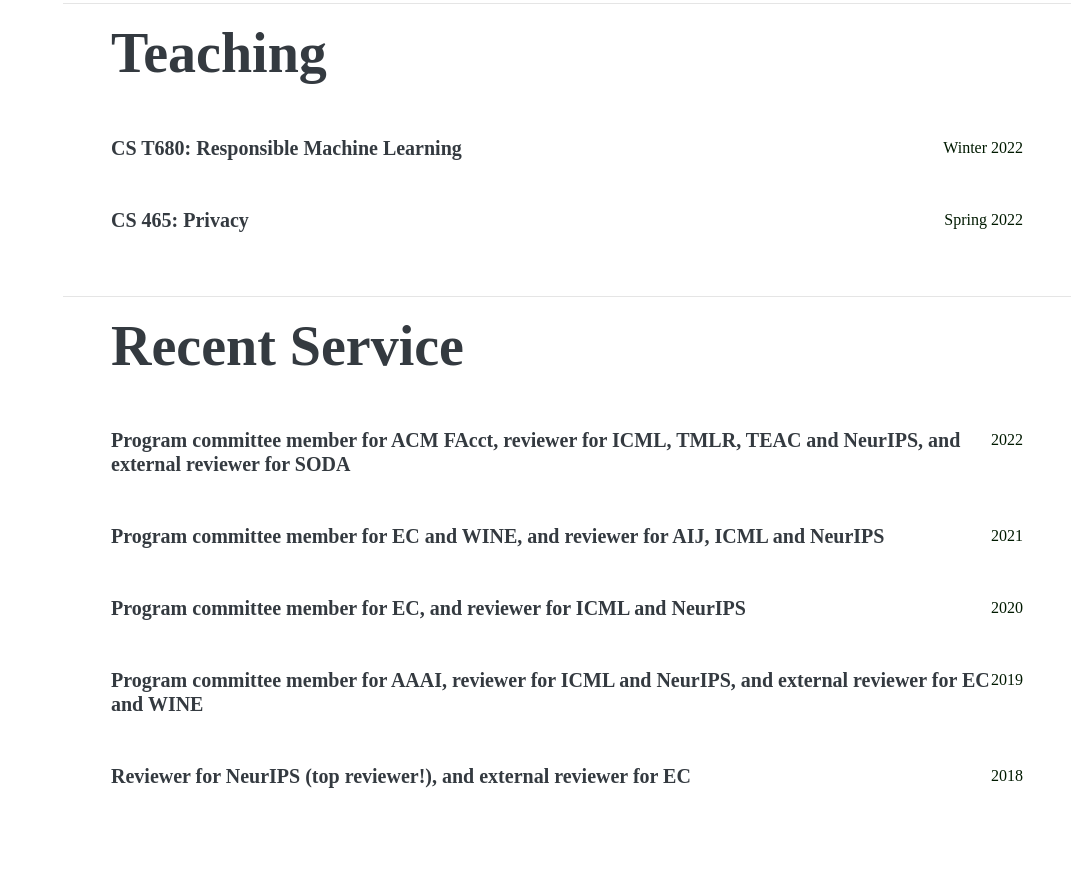
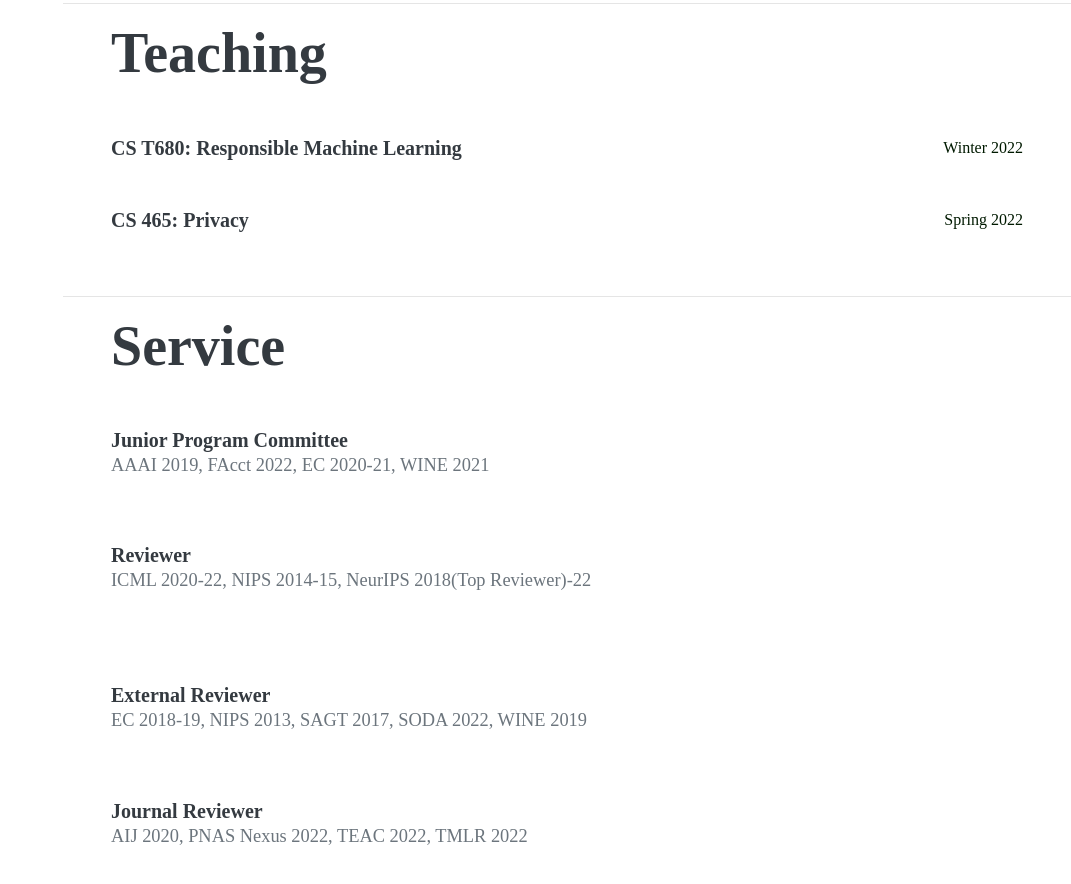
Before and after one commit to shahin-jabbari/shahin-jabbari.github.io, a plain HTML site: page index.html in a window 1280 px wide. Shown: the part 3428-4312 px from the top of the page, without its empty margins (209-1280 px from the left). Before the commit the page ends 4280 px from the top, so only its background shows below. Drawn offline with nearby package versions, Linux system fonts and the light colour scheme; a web font is replaced by a local one.

Commit message:
Update index.html

```diff
--- a/index.html
+++ b/index.html
@@ -377,52 +377,40 @@
             <!-- Service-->
             <section class="resume-section" id="service">
                 <div class="resume-section-content">
-                    <h2 class="mb-5">Recent Service</h2>
+                    <h2 class="mb-5">Service</h2>
 
                         <div class="d-flex flex-column flex-md-row justify-content-between mb-5">
-
                             <div class="flex-grow-1">
                                 <h3 class="mb-0">
-                                Program committee member for ACM FAcct, reviewer for ICML, TMLR, TEAC and NeurIPS, and external reviewer for SODA
+                                    Junior Program Committee
                                 </h3>
+                                <div class="mb-3"><span class="subheading">AAAI 2019, FAcct 2022, EC 2020-21, WINE 2021</span></div>
                             </div>
-                        <div class="flex-shrink-0"><span class="text-primary">2022</span></div>
                         </div>
 
                         <div class="d-flex flex-column flex-md-row justify-content-between mb-5">
                             <div class="flex-grow-1">
                                 <h3 class="mb-0">
-                                Program committee member for EC and WINE, and reviewer for AIJ, ICML and NeurIPS
+                                    Reviewer
                                 </h3>
+                                <div class="mb-3"><span class="subheading">ICML 2020-22, NIPS 2014-15, NeurIPS 2018(Top Reviewer)-22</span></div><br/>
                             </div>
-                        <div class="flex-shrink-0"><span class="text-primary">2021</span></div>
                         </div>
 
                         <div class="d-flex flex-column flex-md-row justify-content-between mb-5">
                             <div class="flex-grow-1">
                                 <h3 class="mb-0">
-                                Program committee member for EC, and reviewer for ICML and NeurIPS
+                                    External Reviewer
                                 </h3>
-                        </div>
-                        <div class="flex-shrink-0"><span class="text-primary">2020</span></div>
+                                <div class="mb-3"><span class="subheading">EC 2018-19, NIPS 2013, SAGT 2017, SODA 2022, WINE 2019</span></div>                            </div>
                         </div>
 
                         <div class="d-flex flex-column flex-md-row justify-content-between mb-5">
                             <div class="flex-grow-1">
                                 <h3 class="mb-0">
-                                Program committee member for AAAI, reviewer for ICML and NeurIPS, and external reviewer for EC and WINE
+                                    Journal Reviewer
                                 </h3>
-                        </div>
-                        <div class="flex-shrink-0"><span class="text-primary">2019</span></div>
-                    </div>
-
-                    <div class="d-flex flex-column flex-md-row justify-content-between mb-5">
-                        <div class="flex-grow-1">
-                            <h3 class="mb-0">
-                                Reviewer for NeurIPS (top reviewer!), and external reviewer for EC
-                            </h3>
-                        </div>
-                        <div class="flex-shrink-0"><span class="text-primary">2018</span></div>
+                                <div class="mb-3"><span class="subheading">AIJ 2020, PNAS Nexus 2022, TEAC 2022, TMLR 2022</span></div>                            </div>
                         </div>
 
                 </div>
```
Lines whose indentation alone changed are shown as unchanged.
